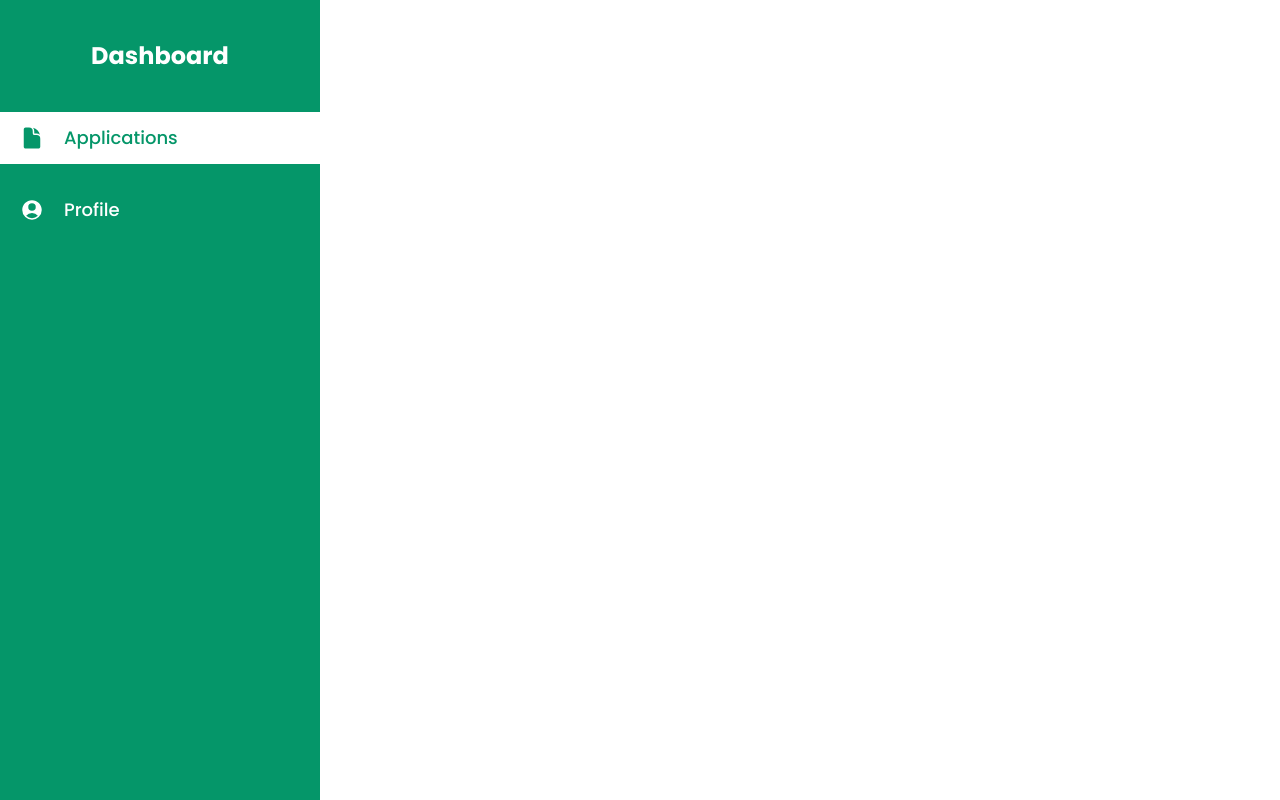
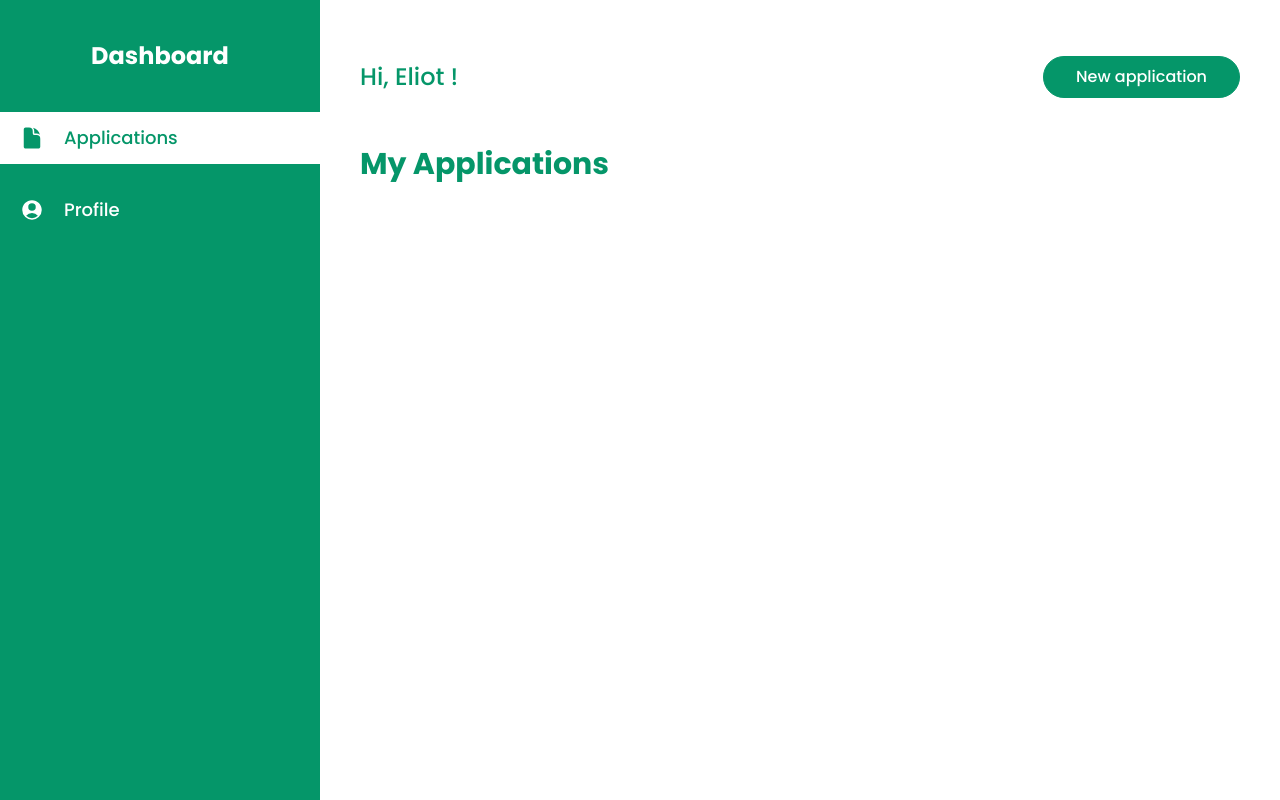
Before and after one commit to eliotfgn/student-applications-frontend, a React (Vite) app: page /applications in a window 1280 px wide. Built offline with nearby package versions, Linux system fonts and the light colour scheme.

Commit message:
feat: add applications page header

```diff
--- a/src/App.tsx
+++ b/src/App.tsx
@@ -16,7 +16,7 @@
                     <Route path={'register'} element={<Register />} />
                 </Route>
                 <Route path={'/'} element={<DashboardLayout />}>
-                    <Route path={'applications'} element={<Applications />} />
+                    <Route path={'applications'} element={<Applications />} index />
                     <Route path={'profile'} element={<ProfilePage />} />
                 </Route>
             </Routes>
--- a/src/components/NavBar/NavBar.tsx
+++ b/src/components/NavBar/NavBar.tsx
@@ -37,7 +37,7 @@
     ];
 
     return (
-        <div className={'fixed h-screen w-80 bg-emerald-600 py-10'}>
+        <div className={'h-screen w-80 bg-emerald-600 py-10'}>
             <h1 className={'text-center text-2xl font-bold text-white'}>Dashboard</h1>
 
             <div className={'my-10 h-full w-full'}>
--- a/src/layouts/DashboardLayout.tsx
+++ b/src/layouts/DashboardLayout.tsx
@@ -4,11 +4,11 @@
 
 function DashboardLayout(): React.JSX.Element {
     return (
-        <div className={'relative'}>
-            <NavBar />
-            <div>
+        <div className={'relative w-screen flex overflow-x-hidden'}>
+            <div className={'h-screen sticky top-0 w-80'}><NavBar /></div>
+            <section className={'w-full px-10 py-14'}>
                 <Outlet />
-            </div>
+            </section>
         </div>
     );
 }
--- a/src/pages/dashboard/applications.tsx
+++ b/src/pages/dashboard/applications.tsx
@@ -1,7 +1,18 @@
 import React from 'react';
+import Button from '../../components/Button/Button.tsx';
 
 function Applications(): React.JSX.Element {
-    return <div>Applications</div>;
+    return <>
+        <header className={'w-full flex items-center justify-between'}>
+            <h3 className={'text-2xl text-emerald-600 font-medium'}>Hi, Eliot !</h3>
+            <Button>New application</Button>
+        </header>
+
+        <section className={'mt-12'}>
+            <h2 className={'text-3xl font-bold text-emerald-600'}>My Applications</h2>
+
+        </section>
+    </>;
 }
 
 export default Applications;
```
Also changed, not shown: 1 other file (tests, documents, lock files or other folders).
